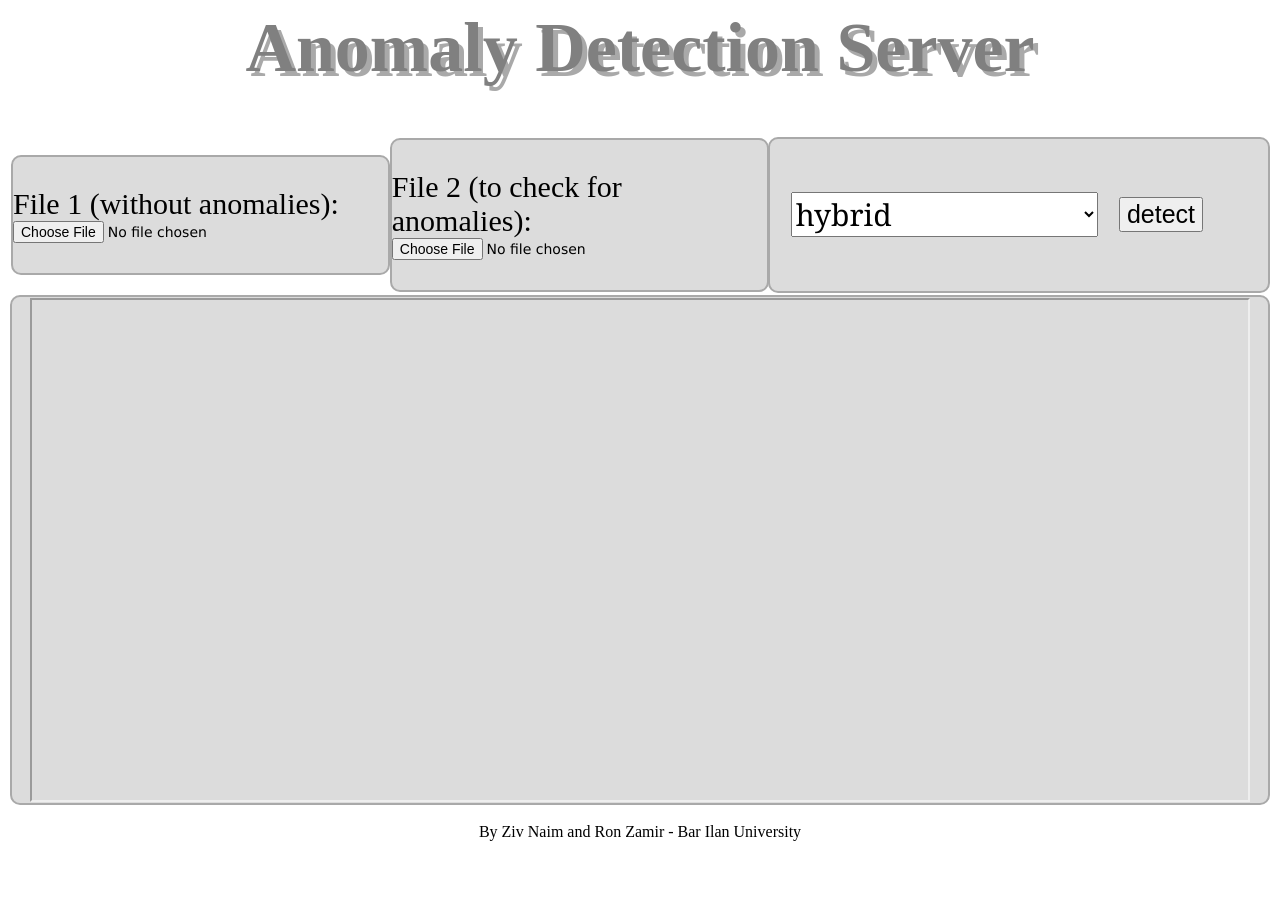
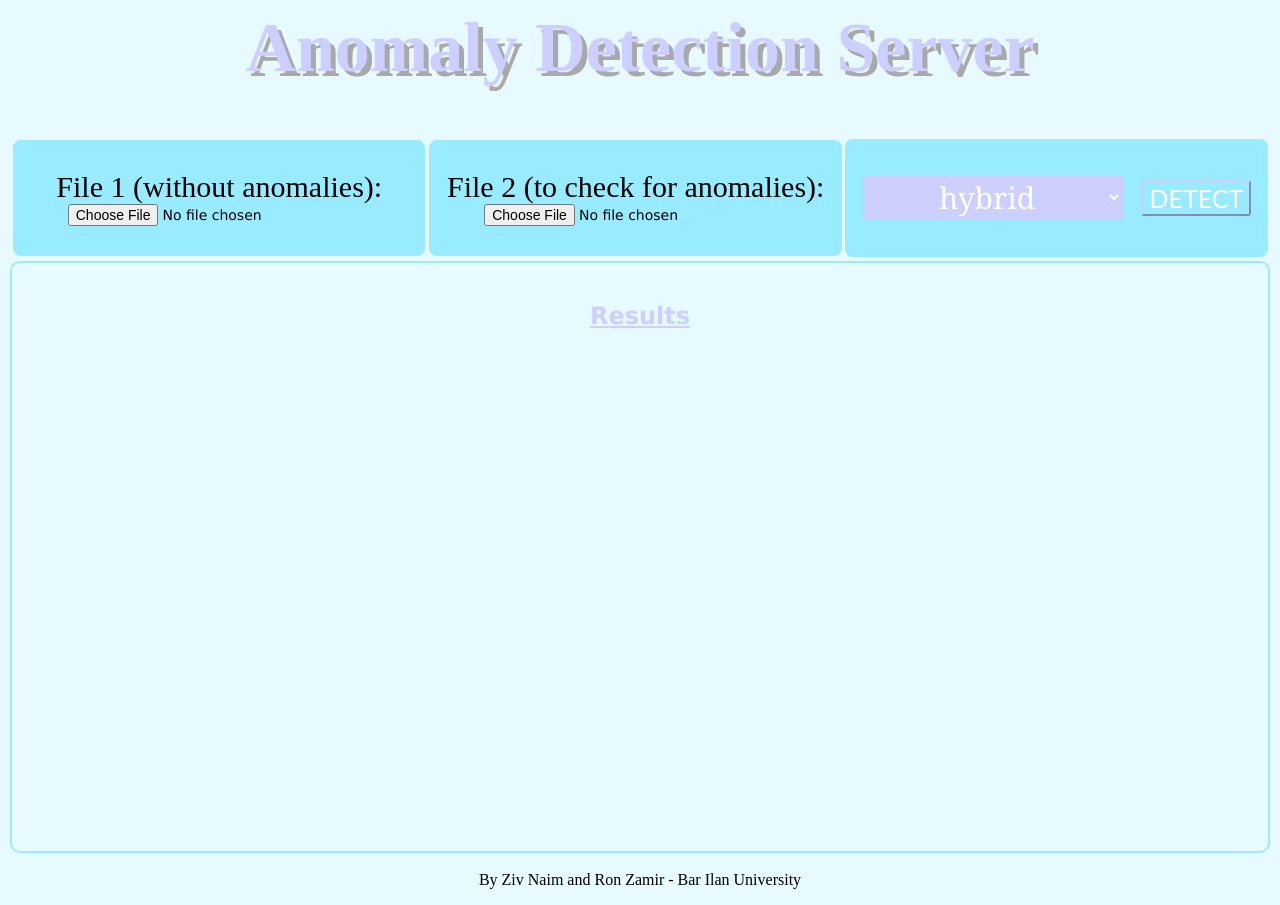
Before and after one commit to ronnrr/AP2Ex2, a plain HTML site: page view/index.html in a window 1280 px wide. Before the commit the page ends 857 px from the top, so only its background shows below. Drawn offline with Linux system fonts and the light colour scheme.

Commit message:
change view

```diff
--- a/controller/server.js
+++ b/controller/server.js
@@ -75,6 +75,7 @@ app.post('/', (req, res) => {
         } else {
             res.json(buildJson(anomaly));
         }
+        res.end();
     }
 });
 
@@ -98,6 +99,7 @@ function detect(file1, file2, isHybrid) {
         return -1;
     }
 }
+
 // this function get an array and return html table
 function buildTable(anomaly) {
     var str = "<table border='1' width='100%'>";
--- a/view/index.html
+++ b/view/index.html
@@ -15,7 +15,7 @@
     <form name="webForm" action="/check" method="post" enctype="multipart/form-data" target="result">
         <table width="100%" height="70%">
             <tr>
-                <td width="30%">
+                <td width="33%">
                     <div class="loadFile">
                         <p>File 1 (without anomalies):
                             </br>
@@ -23,7 +23,7 @@
                         </p>
                     </div>
                 </td>
-                <td width="30%">
+                <td width="33%">
                     <div class="loadFile">
                         <p>File 2 (to check for anomalies):
                             </br>
@@ -31,18 +31,17 @@
                         </p>
                     </div>
                 </td>
-                <td width="40%" class="mid">
+                <td width="34%" class="mid">
                     <table width="100%">
                         <tr>
                             <td width="70%">
                                 <select name="Algorithm" class="selectbox">
-                                    <!-- <option name="choose">-- choose --</option> -->
                                     <option name="hybrid">hybrid</option>
                                     <option name="regression">regression</option>
                                 </select>
                             </td>
                             <td width="30%">
-                                <input type="submit" value="detect" class="leg">
+                                <input type="submit" value="DETECT" class="btn">
                             </td>
                         </tr>
                     </table>
@@ -50,7 +49,9 @@
             </tr>
 
             <tr height="90%">
-                <td colspan="4" class="frame" style="background-color: gainsboro;" name="place">
+                <td colspan="4" class="frame" name="place">
+                    </br>
+                    <h2 style="color: #cccfff; font-family: Verdana; text-decoration: underline;">Results</h2>
                     <iframe id="frameId" name="result" width="97%" height="500"></iframe>
                 </td>
             </tr>
--- a/view/style.css
+++ b/view/style.css
@@ -1,8 +1,13 @@
+body {
+    /* background-color: #ffffcc; */
+    background-color: #e6faff;
+}
+
 .topic {
     text-align: center;
     font-size: 70px;
     font-family: Algerian, narkisim;
-    color: gray;
+    color: #cccfff;
     text-shadow: 5px 5px darkgray;
 }
 
@@ -13,41 +18,49 @@
 }
 
 .loadFile {
+    height: 100%;
     width: 100%;
+    text-align: center;
+    font-size: 30px;
     font-family: narkisim;
-    font-size: 30px;
-    background-color: gainsboro;
+    /* background-color: #ccffff; */
+    background-color: #99ebff;
     border: 2px solid;
     border-radius: 10px;
-    border-color: darkgray;
+    /* border-color: #ffffcc; */
+    border-color: #e6faff;
 }
 
 .frame {
+    /* background-color: #ffffcc; */
+    background-color: #e6faff;
     text-align: center;
     border-radius: 10px;
     border: 2px solid;
-    border-color: darkgray;
-    background-color: gainsboro;
+    border-color: #99ebff;
 }
 
-.middle {
-    width: 100%;
-    text-align: center;
-    background-color: gainsboro;
-    border-radius: 10px;
-    border: 2px solid;
-    border-color: darkgray;
+#frameId {
+    border: none;
 }
 
 .mid {
     text-align: center;
-    background-color: gainsboro;
+    background-color: #99ebff;
     border-radius: 10px;
     border: 2px solid;
-    border-color: darkgray;
+    /* border-color: #ffffcc; */
+    border-color: #e6faff;
 }
 
 .selectbox {
+    text-align: center;
+    /* background-color: #ccffff; */
+    background-color: #cccfff;
+    border-color: #cccfff;
+    border-radius: 3px;
+    font-family: calibri;
+    color: white;
     width: 90%;
     margin-left: 5%;
     margin-right: 5%;
@@ -55,31 +68,20 @@
     font-family: Cambria, Cochin, Georgia, Times, 'Times New Roman', serif;
 }
 
-.leg {
+.btn {
     text-align: center;
     font-size: 25px;
-    /* font-family:'Comic Sans', Cambria, Cochin, Georgia, Times, 'Times New Roman', serif; */
+    background-color: #99ebff;
+    border-color: #cccfff;
+    border-radius: 3px;
+    font-family: calibri;
+    /* color: #cccfff; */
+    color: white;
 }
 
-.leg input {
-    text-align: center;
-    font-size: 35px;
-    font-family: Cambria, Cochin, Georgia, Times, 'Times New Roman', serif;
-}
-
-.btn {
-    margin-top: 35%;
-    margin-left: 35%;
-    margin-right: 35%;
-    width: 40%;
-    /* height: 15%; */
+.btn:hover {
+    background-color: #cccfff;
     color: white;
-    font-family: serif;
-    font-size: 25px;
-    border-style: groove;
-    border-radius: 15%;
-    background-color: blue;
-    text-align: center;
 }
 
 .end {
```
